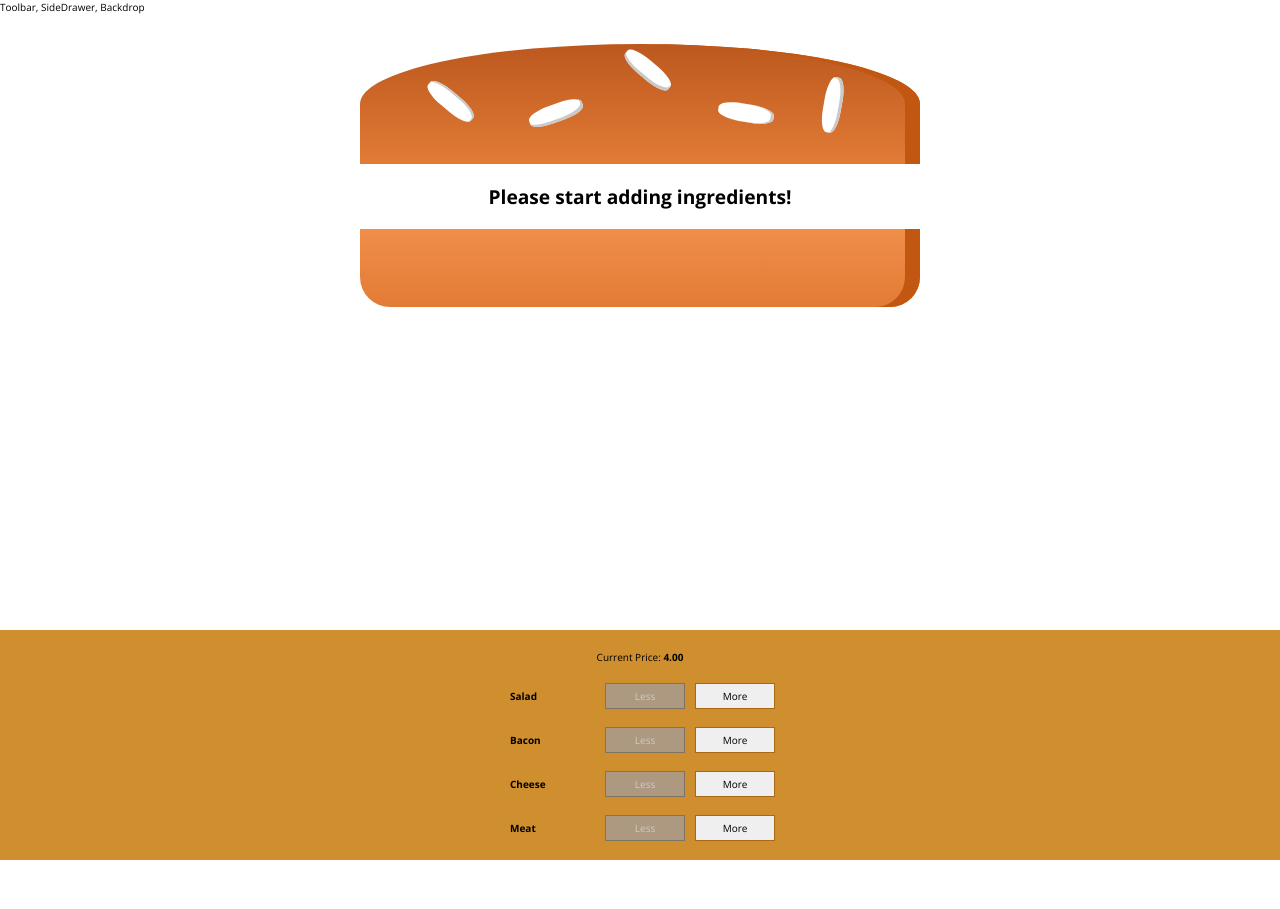
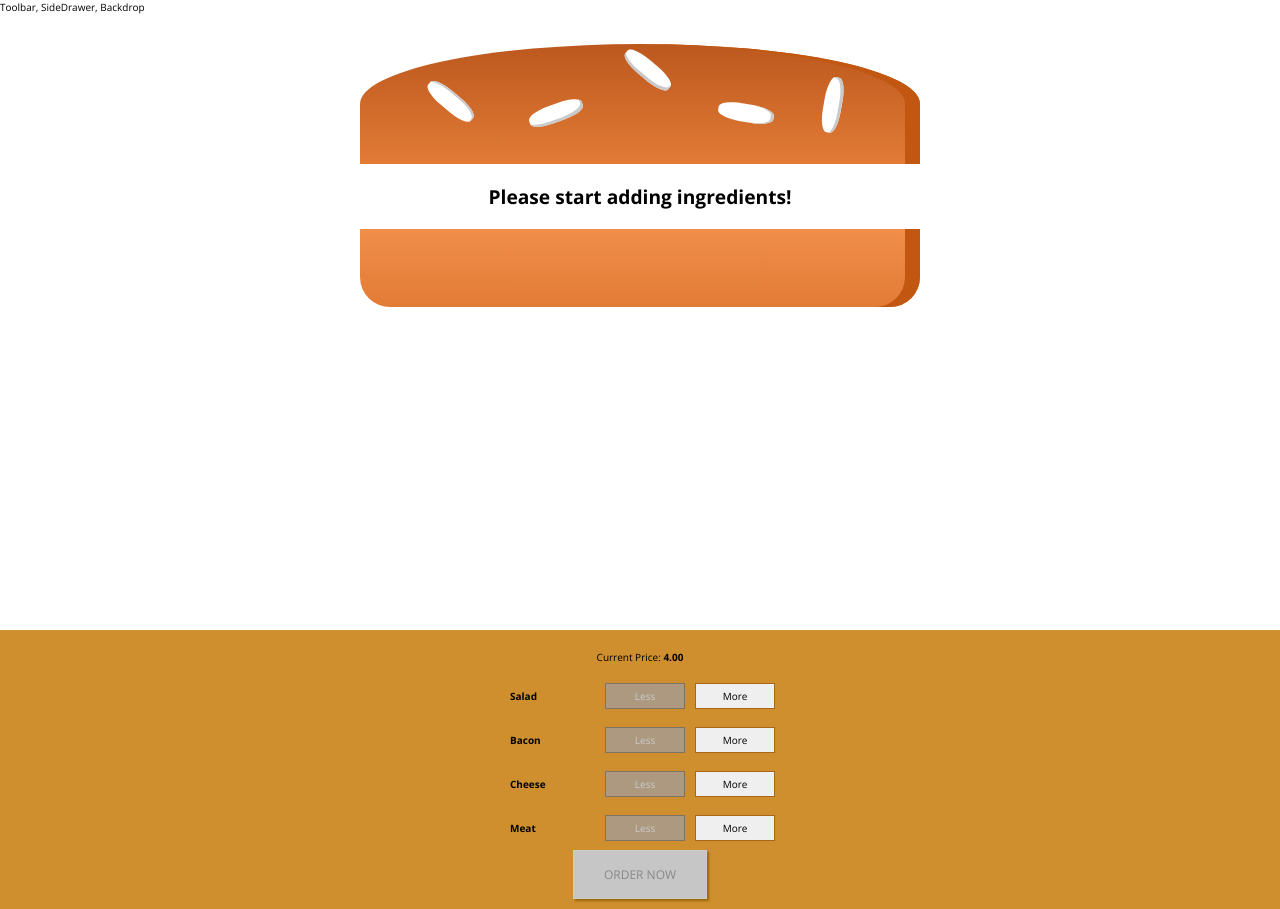
Before and after one commit to bangarangler/BurgerBuilder, a React (Create React App) app: page / in a window 1280 px wide. Before the commit the page ends 860 px from the top, so only its background shows below. Built offline with nearby package versions, Linux system fonts and the light colour scheme.

Commit message:
Added some button functionallity to order button

```diff
--- a/src/components/Burger/BuildControls/BuildControls.js
+++ b/src/components/Burger/BuildControls/BuildControls.js
@@ -25,6 +25,9 @@
           disabled={props.disabled[ctrl.type]}
         />
       ))}
+      <button className={classes.OrderButton} disabled={!props.purchasable}>
+        ORDER NOW
+      </button>
     </div>
   );
 };
--- a/src/components/Burger/BuildControls/BuildControls.module.scss
+++ b/src/components/Burger/BuildControls/BuildControls.module.scss
@@ -8,3 +8,45 @@
   margin: auto;
   padding: 10px 0;
 }
+
+.OrderButton {
+    background-color: #DAD735;
+    outline: none;
+    cursor: pointer;
+    border: 1px solid #966909;
+    color: #966909;
+    font-family: inherit;
+    font-size: 1.2em;
+    padding: 15px 30px;
+    box-shadow: 2px 2px 2px #966909;
+
+
+&:active {
+    background-color: #A0DB41;
+    border: 1px solid #966909;
+    color: #966909;
+}
+
+&:disabled {
+    background-color: #C7C6C6;
+    cursor: not-allowed;
+    border: 1px solid #ccc;
+    color: #888888;
+}
+
+&:not(:disabled) {
+    animation: enable 0.3s linear;
+}
+
+@keyframes enable {
+    0% {
+        transform: scale(1);
+    }
+    60% {
+        transform: scale(1.1);
+    }
+    100% {
+        transform: scale(1);
+    }
+}
+}
--- a/src/containers/BurgerBuilder/BurgerBuilder.js
+++ b/src/containers/BurgerBuilder/BurgerBuilder.js
@@ -24,8 +24,20 @@
       cheese: 0,
       meat: 0
     },
-    totalPrice: 4
+    totalPrice: 4,
+    purchasable: false
   };
+
+  updatePurchaseState(ingredients) {
+    const sum = Object.keys(ingredients)
+      .map(igKey => {
+        return ingredients[igKey];
+      })
+      .reduce((sum, el) => {
+        return sum + el;
+      }, 0);
+    this.setState({ purchasable: sum > 0 });
+  }
 
   addIngredientHandler = type => {
     const oldCount = this.state.ingredients[type];
@@ -33,11 +45,13 @@
     const updatedIngredients = {
       ...this.state.ingredients
     };
+
     updatedIngredients[type] = updatedCount;
     const priceAddition = INGREDIENT_PRICES[type];
     const oldPrice = this.state.totalPrice;
     const newPrice = oldPrice + priceAddition;
     this.setState({ totalPrice: newPrice, ingredients: updatedIngredients });
+    this.updatePurchaseState(updatedIngredients);
   };
 
   removeIngredientHandler = type => {
@@ -54,6 +68,7 @@
     const oldPrice = this.state.totalPrice;
     const newPrice = oldPrice - priceDeduction;
     this.setState({ totalPrice: newPrice, ingredients: updatedIngredients });
+    this.updatePurchaseState(updatedIngredients);
   };
   render() {
     const disabledInfo = {
@@ -69,6 +84,7 @@
           ingredientAdded={this.addIngredientHandler}
           ingredientRemoved={this.removeIngredientHandler}
           disabled={disabledInfo}
+          purchasable={this.state.purchasable}
           price={this.state.totalPrice}
         />
       </Aux>
```
